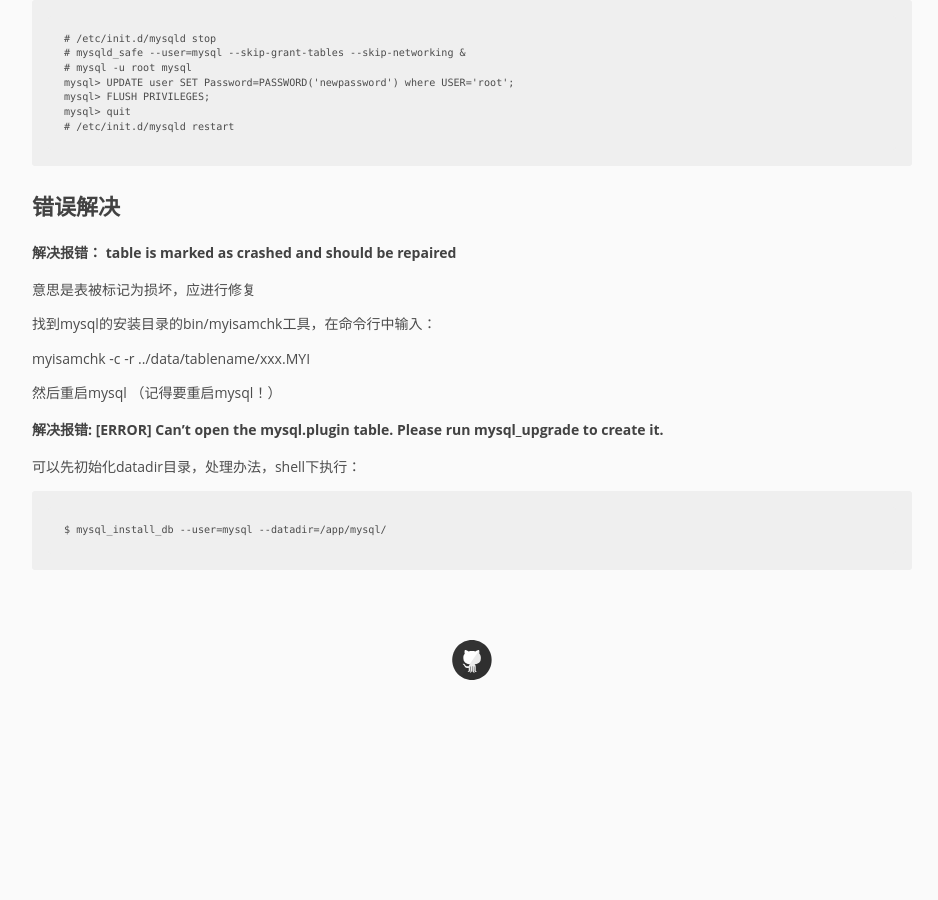
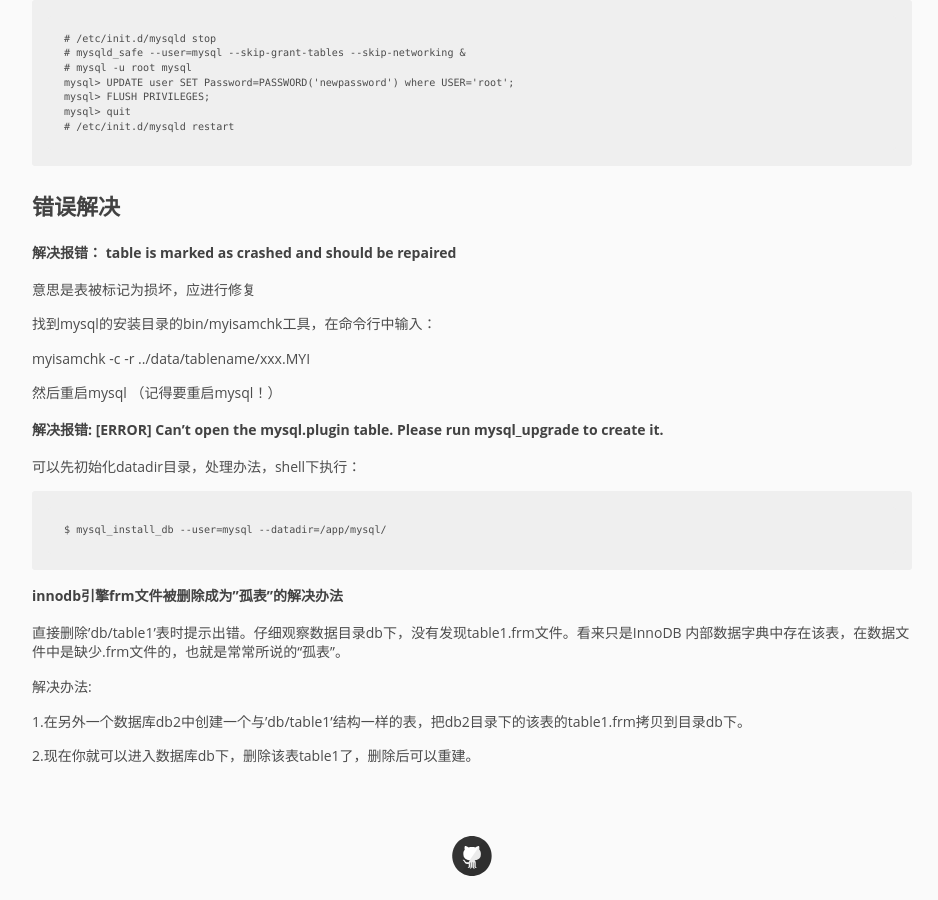
Before and after one commit to pingmalu/pingmalu.github.io, a Jekyll site: the page built from _posts/2015-12-07-MySQL日常笔记.md, in a window 1280 px wide and 900 px high, scrolled down 6598 px. Shown: the whole window, without its empty margins (168-1106 px from the left). Built offline with Jekyll 4.4.1, drawn with Linux system fonts in a browser that asks for light colours; nearby versions of some CDN libraries; before the commit the page ends 7303 px from its top, so only the background shows below that.

Commit message:
'update'

```diff
--- a/_posts/2015-12-07-MySQL日常笔记.md
+++ b/_posts/2015-12-07-MySQL日常笔记.md
@@ -280,3 +280,13 @@
 可以先初始化datadir目录，处理办法，shell下执行：
 
 	$ mysql_install_db --user=mysql --datadir=/app/mysql/
+
+### innodb引擎frm文件被删除成为"孤表"的解决办法
+
+直接删除'db/table1'表时提示出错。仔细观察数据目录db下，没有发现table1.frm文件。看来只是InnoDB 内部数据字典中存在该表，在数据文件中是缺少.frm文件的，也就是常常所说的“孤表”。
+
+解决办法:
+
+1.在另外一个数据库db2中创建一个与'db/table1'结构一样的表，把db2目录下的该表的table1.frm拷贝到目录db下。
+
+2.现在你就可以进入数据库db下，删除该表table1了，删除后可以重建。
```
